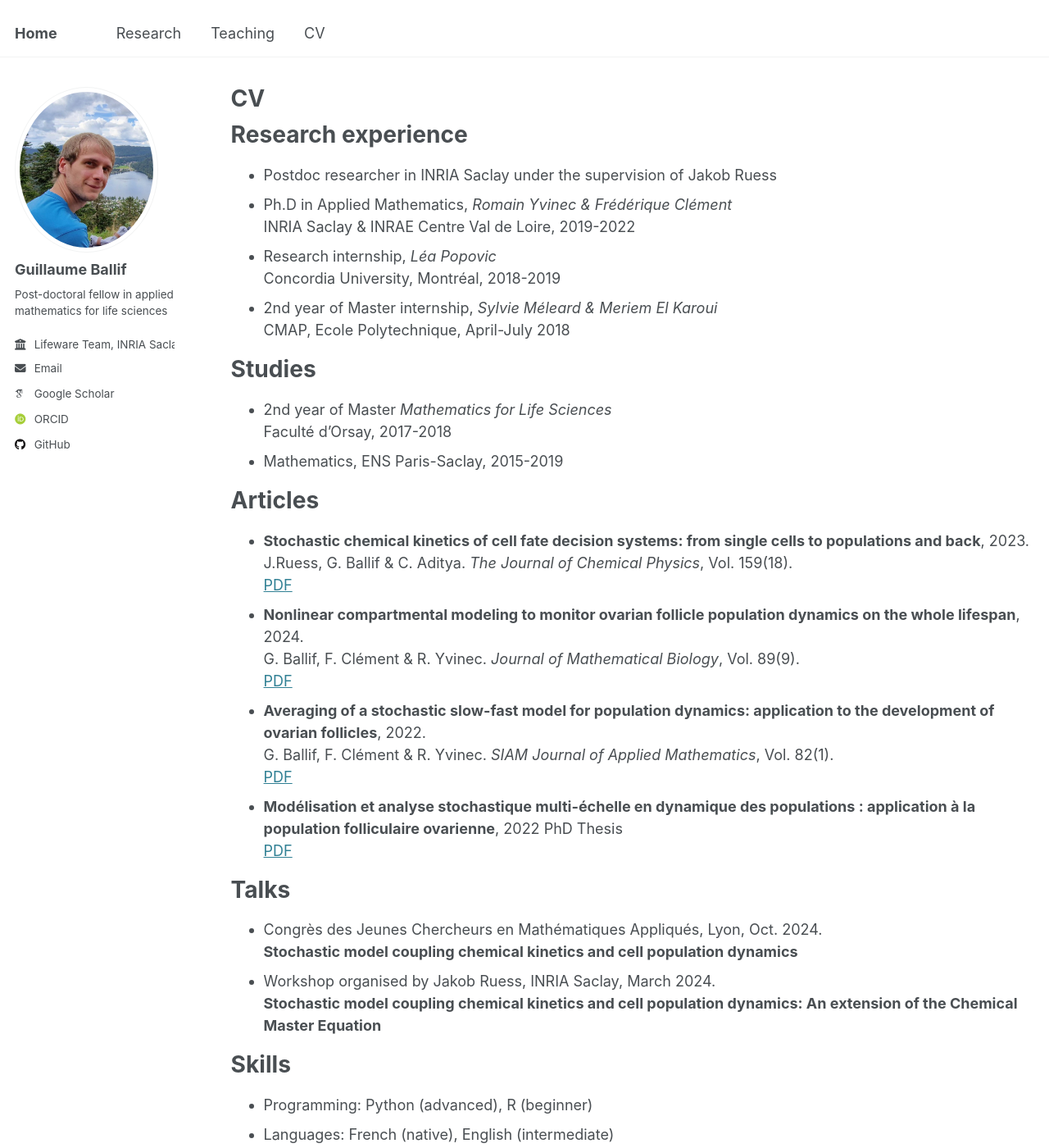
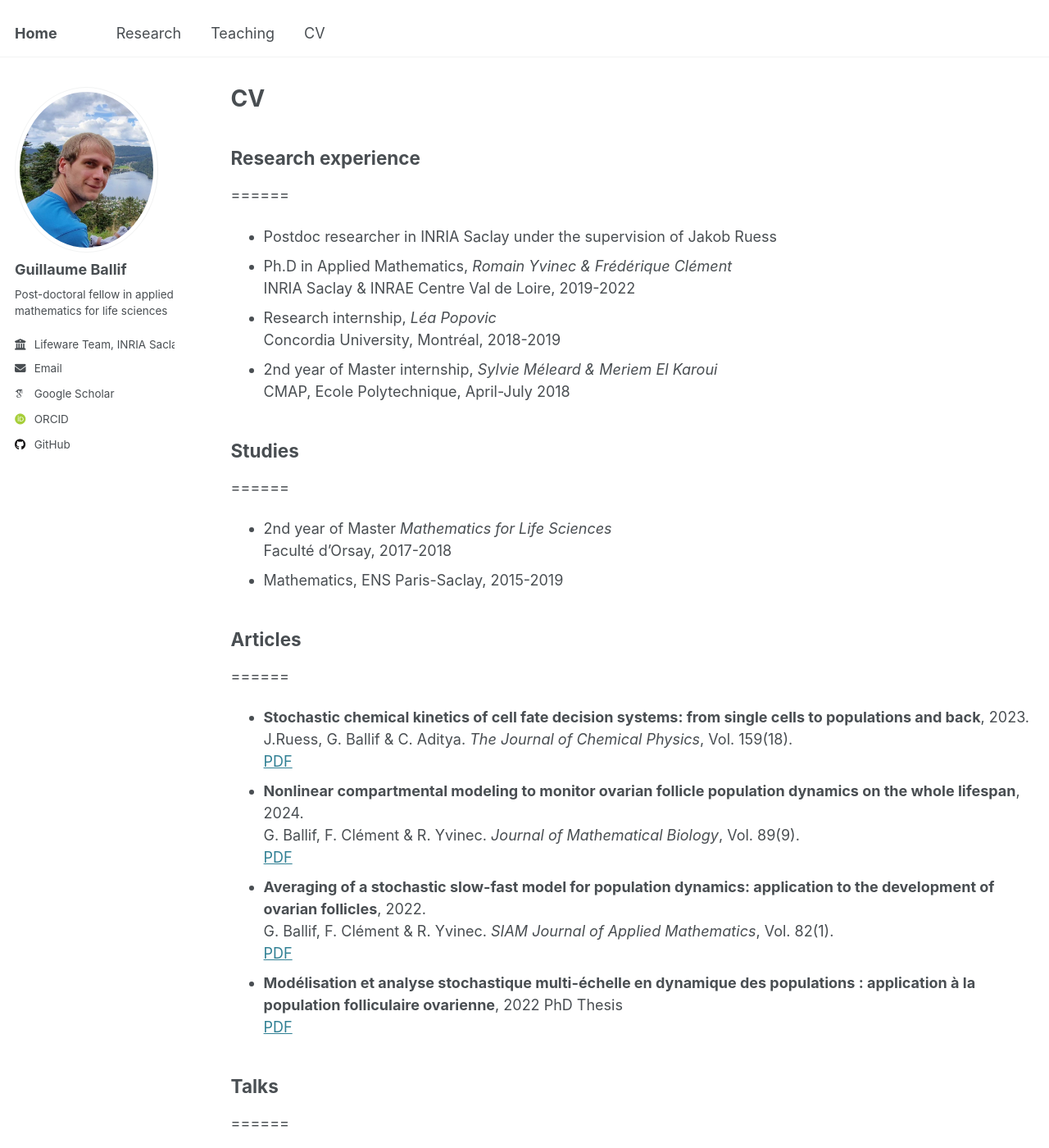
Before and after one commit to guillaumeballif/guillaumeballif.github.io, a Jekyll site: the page built from _pages/cv.md, in a window 1280 px wide and 1400 px high. Shown: the whole window at 82% size. Built offline with Jekyll 4.4.1, drawn with Linux system fonts in a browser that asks for light colours; some web fonts are replaced.

Commit message:
Update cv.md

```diff
--- a/_pages/cv.md
+++ b/_pages/cv.md
@@ -8,7 +8,7 @@ redirect_from:
 ---
 
 
-Research experience
+## Research experience
 ======
 * Postdoc researcher in INRIA Saclay under the supervision of Jakob Ruess
 * Ph.D in Applied Mathematics, _Romain Yvinec & Frédérique Clément_\
@@ -18,13 +18,13 @@ Research experience
 * 2nd year of Master internship, _Sylvie Méleard & Meriem El Karoui_\
   CMAP, Ecole Polytechnique, April-July 2018
 
-Studies
+## Studies
 ======
 * 2nd year of Master _Mathematics for Life Sciences_\
   Faculté d'Orsay, 2017-2018
 * Mathematics, ENS Paris-Saclay, 2015-2019
 
-Articles
+## Articles
 ======
 * **Stochastic chemical kinetics of cell fate decision systems: from single cells to populations and back**, 2023.\
   J.Ruess, G. Ballif & C. Aditya. _The Journal of Chemical Physics_, Vol. 159(18).\
@@ -39,14 +39,14 @@ Articles
   PhD Thesis\
   [PDF](https://theses.hal.science/tel-04449460)
 
-Talks
+## Talks
 ======
 * Congrès des Jeunes Chercheurs en Mathématiques Appliqués, Lyon, Oct. 2024.\
   **Stochastic model coupling chemical kinetics and cell population dynamics**
 * Workshop organised by Jakob Ruess, INRIA Saclay, March 2024.\
   **Stochastic model coupling chemical kinetics and cell population dynamics: An extension of the Chemical Master Equation**
 
-Skills
+## Skills
 ======
 * Programming: Python (advanced), R (beginner)
 * Languages: French (native), English (intermediate)
```
